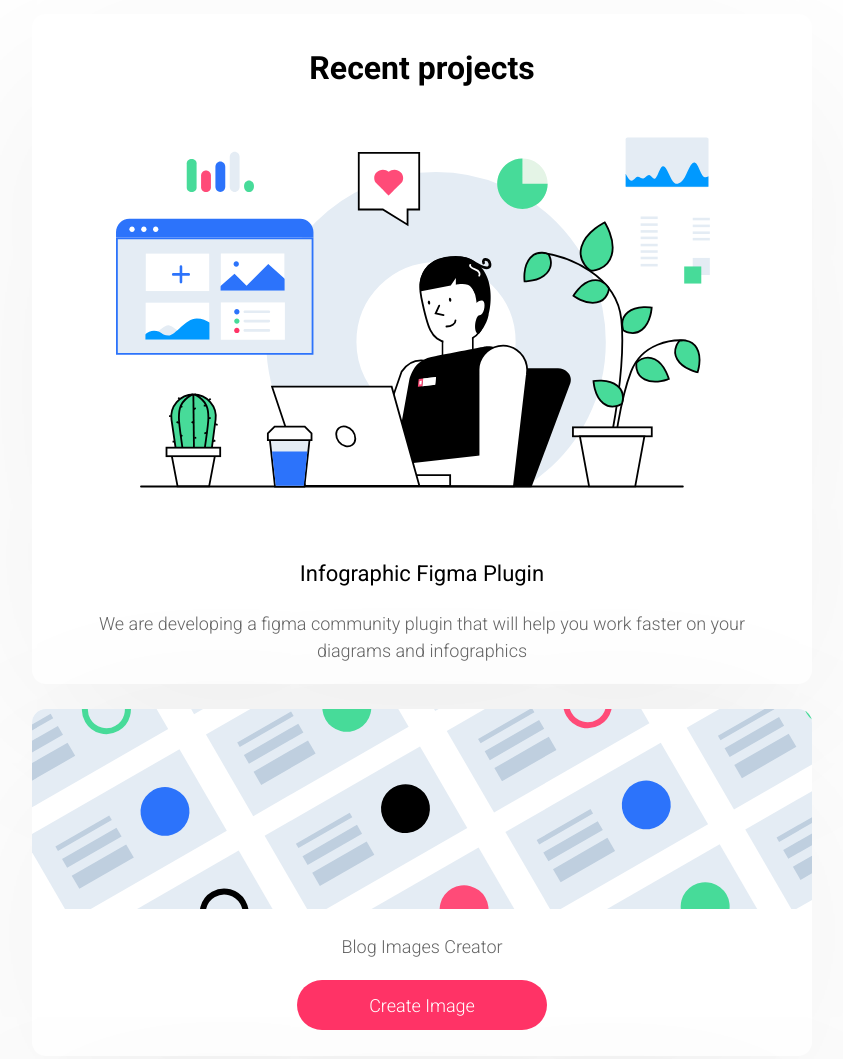
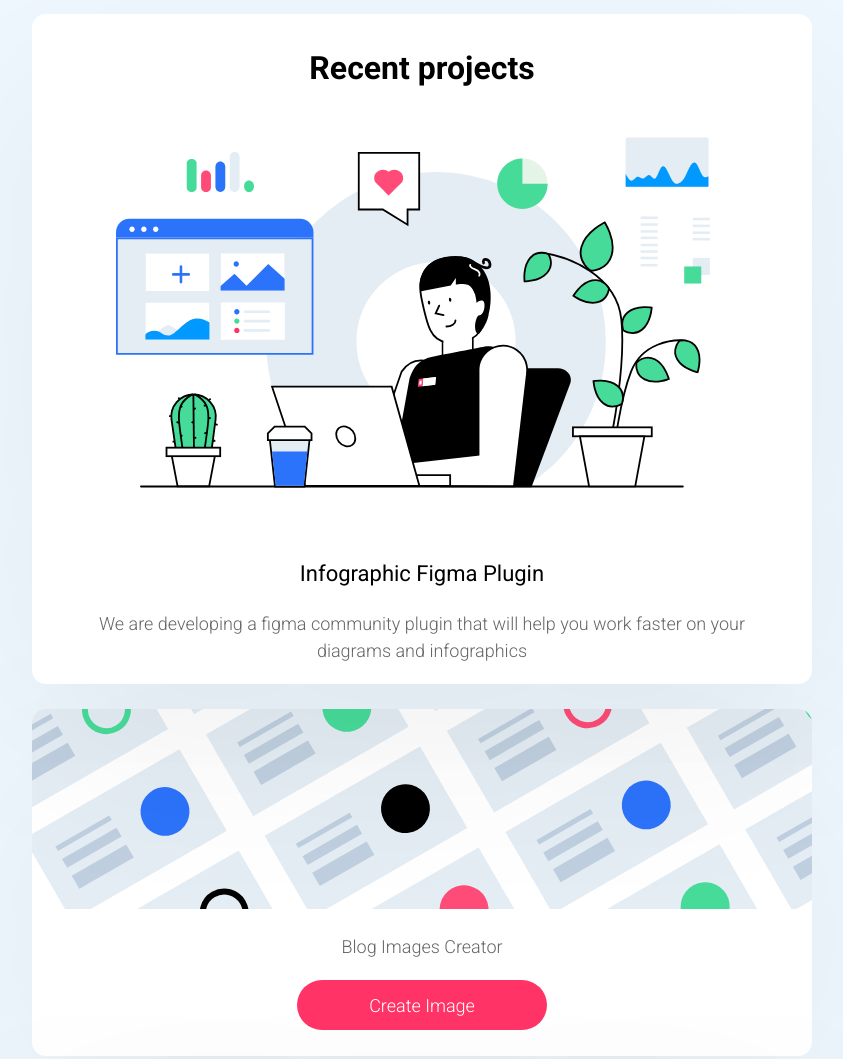
Before and after one commit to belvg-design/belvg-design.github.io, a plain HTML site: page index.html in a window 1280 px wide. Shown: the top 1059 px of the page, without its empty margins (218-1061 px from the left). Drawn offline with Linux system fonts and the light colour scheme.

Commit message:
Style Changed

```diff
--- a/style.css
+++ b/style.css
@@ -13,6 +13,7 @@
         }
 
         body {
+            background-color: aliceblue;
             height: 100%;
             padding: 0;
             margin: 0;
@@ -24,13 +25,13 @@
             justify-content: center;
         }
 
-        aside {}
-
         .wrapper {
             display: flex;
             justify-content: center;
             flex-direction: column;
             margin: 14px 14px 0 14px;
+            position: relative;
+            z-index: 1;
         }
 
         aside>div.sidebar>img {
@@ -54,6 +55,8 @@
             margin-bottom: 25px;
             max-width: 780px;
             max-height: 745px;
+            position: relative;
+            z-index: 1;
         }
 
         .sidebar {
@@ -70,7 +73,7 @@
 
         div.shadow {
             display: none;
-            position: absolute;
+            position: relative;
             z-index: -1;
             width: 50vw;
             height: 20vw;
```
